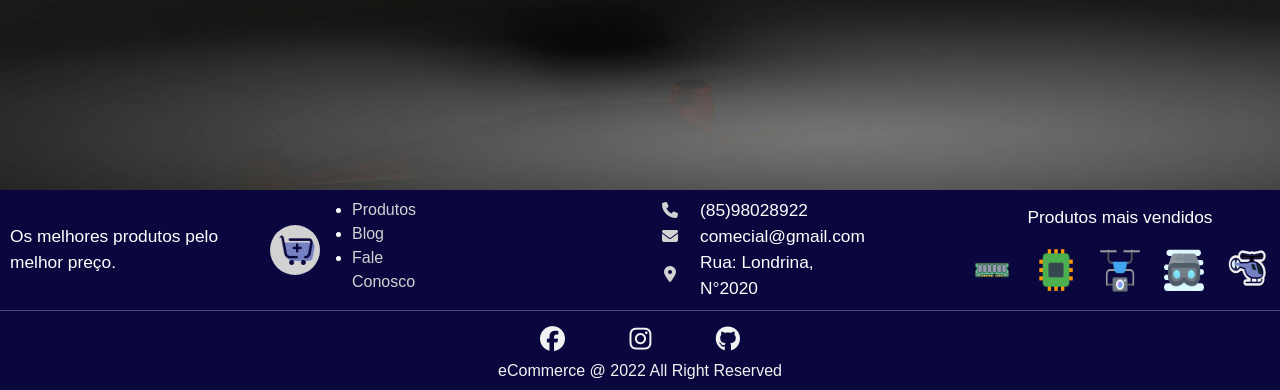
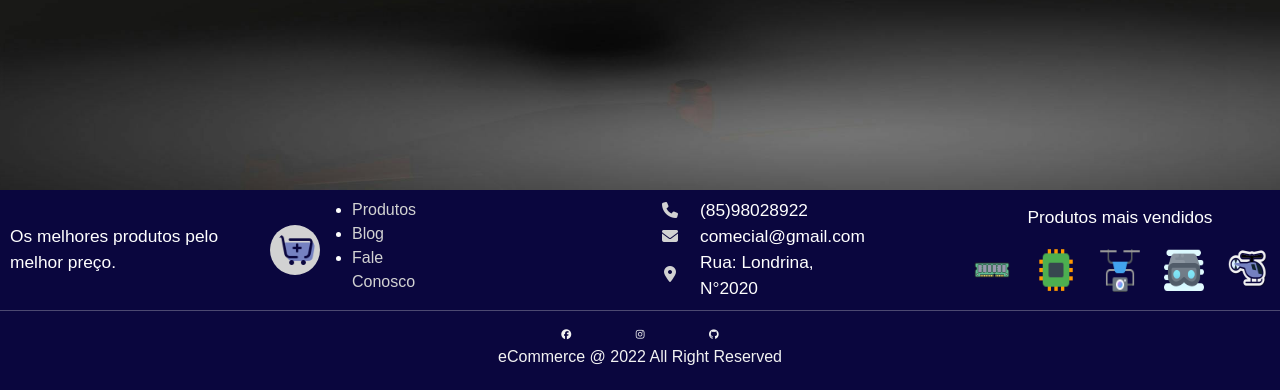
Before and after one commit to ismaelvieira12/eComerce_Faculdade, a PHP site: page / in a window 1280 px wide. Shown: the part 686-1076 px from the top of the page. Run offline with PHP 8.4, Linux system fonts and the light colour scheme; some libraries are stand-ins or nearby versions.

Commit message:
Update style.css

```diff
--- a/assets/css/style.css
+++ b/assets/css/style.css
@@ -192,7 +192,7 @@ footer{
 
         & a{
             color: #f2f2f2;
-            font-size: 25px;
+            font-size: 10px;
             margin: 0 30px;
         }
     }
```
